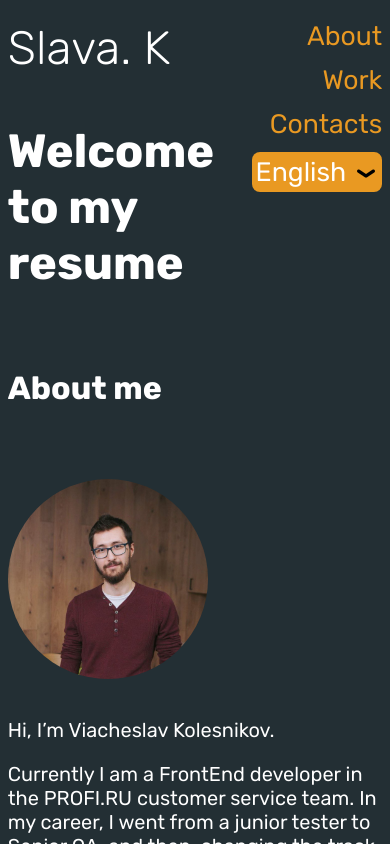
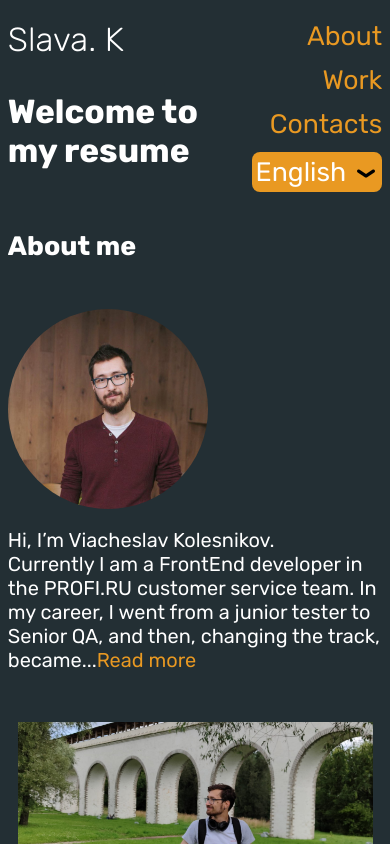
Before and after one commit to DazzlingFame/resume-SPA, a React (Create React App) app: page / in a window 390 px wide. Shown: the top 844 px of the page. Built offline with nearby package versions, Linux system fonts and the light colour scheme.

Commit message:
added spoilers + font fixes

```diff
--- a/src/components/InfoBlock.css
+++ b/src/components/InfoBlock.css
@@ -6,7 +6,6 @@
     display: flex;
     flex-direction: row;
     justify-content: flex-start;
-    padding-top: 20px;
 }
 
 .info_block__image {
--- a/src/components/InfoBlock.tsx
+++ b/src/components/InfoBlock.tsx
@@ -1,8 +1,9 @@
-import React from "react";
+import React, {useState} from "react";
 import '../screen/Resume.css';
 import './InfoBlock.css'
 import {ImageSource, InfoTexts} from "../constants";
 import {getRandomInt} from "../utils/global";
+import {IS_MOBILE_LAYOUT_MEDIA, useMedia} from "../utils/useMedia";
 
 type Props = {
     texts: InfoTexts;
@@ -11,6 +12,8 @@ type Props = {
 }
 
 const InfoBlock: React.FC<Props> = props => {
+    const isMobile = useMedia(IS_MOBILE_LAYOUT_MEDIA);
+    const [isCollapsed, setIsCollapsed] = useState(true);
     const photos = props.photos.map(photo => (
         <img
             key={photo.desc}
@@ -20,10 +23,20 @@ const InfoBlock: React.FC<Props> = props => {
         />
     ));
 
-    const textBlocks = props.texts.mainData.split('\n').map(textBlock => (
-        <p className="small_text" key={getRandomInt(1000)}>
+    const onReadMoreClick = () => {
+        setIsCollapsed(false);
+    }
+
+    const mainText = isMobile && isCollapsed ? props.texts.mainData.substr(0, 200).trimEnd().concat('...') : props.texts.mainData;
+
+    const textBlocks = mainText.split('\n').map((textBlock, index, array) => (
+        <>
+        <span className="small_text" key={getRandomInt(1000)}>
             {textBlock}
-        </p>
+        </span>
+            {index !== array.length - 1 && <br/>}
+        </>
+
     ));
 
     return (
@@ -32,6 +45,9 @@ const InfoBlock: React.FC<Props> = props => {
                 <img src={props.imageSource.source} alt={props.imageSource.desc} className="info_block__image" />
                 <div style={{flexDirection: 'column'}}>
                     {textBlocks}
+                    {props.texts.mainData.length > 200 && isCollapsed && isMobile &&
+                        <span className={"small_text text_link"} onClick={onReadMoreClick}>{props.texts.continue}</span>
+                    }
                     <p className="small_text">
                         {props.texts.skills}
                     </p>
--- a/src/constants.ts
+++ b/src/constants.ts
@@ -85,6 +85,7 @@ export type InfoTexts = {
     header: string,
     mainData: string;
     skills?: string;
+    continue: string;
 }
 
 export type MainTexts = {
@@ -136,6 +137,7 @@ export const multiLanguageTexts: MultiLanguageTexts = {
                 ' with a degree in Software Engineering. It was very interesting to study, we had courses on DBMS, software testing, algorithms, OOP and design patterns that' +
                 ' came in handy in my work. I love sports, cycling in the summer and snowboarding in the winter, it helps to keep fit and unload my head during hard work' +
                 ' days. I also enjoy board games, participating in tournaments and decorating miniatures in the Warhammer 40k universe.',
+            continue: 'Read more',
         },
         ru: {
             header: 'Обо мне',
@@ -147,6 +149,7 @@ export const multiLanguageTexts: MultiLanguageTexts = {
                 'пригодились мне в работе.\n' +
                 'В свободное время я люблю заниматься спортом, велосипедом летом и сноубордом зимой, это помогает поддерживать себя в форме и разгрузить голову в тяжелые рабочие дни. Так же я ' +
                 'увлекаюсь настольными играми, участием в турнирах и художественным оформлением миниатюр в вселенной Warhammer 40k',
+            continue: 'Далее',
         },
     },
     workTexts: {
@@ -161,7 +164,8 @@ export const multiLanguageTexts: MultiLanguageTexts = {
                     "try to automate some of the regressions. From university, I had Java programming skills and the first version of automation was implemented on the BDD framework JBehave, " +
                     "and then, after reflecting on the results, we decided to switch to JS and WebdriverIO. As a result, we have reduced the time for regression testing of both platforms of " +
                     "the mobile application in a team from 1-2 days to 4-6 hours.",
-                skills: 'Skills: Agile, Scrum, Jira, BDD, Manual testing, Regression testing, Mobile testing, Automated testing, WDIO, WebdriverIO'
+                skills: 'Skills: Agile, Scrum, Jira, BDD, Manual testing, Regression testing, Mobile testing, Automated testing, WDIO, WebdriverIO',
+                continue: 'Read more',
             },
             development: {
                 header: 'Development',
@@ -169,7 +173,8 @@ export const multiLanguageTexts: MultiLanguageTexts = {
                     "which replaced old Kotlin and Swift applications. I have solved many tasks of transferring functionality to a new platform and improving it: creating the client side of " +
                     "filters for finding the necessary orders, a Cross-Sell system, in-app notifications, and many others. Over time, the company began to update the site for executors with " +
                     "the subsequent transition to React, in which I also take an active part. \n Now I am a developer at PROFI.RU, who is not afraid of new challenges and is always ready to learn.",
-                skills: 'Skills: TypeScript, JavaScript, CSS, React, React-Native, Flow, Jira, Agile, Scrum'
+                skills: 'Skills: TypeScript, JavaScript, CSS, React, React-Native, Flow, Jira, Agile, Scrum',
+                continue: 'Далее',
             },
         },
         ru: {
@@ -182,7 +187,8 @@ export const multiLanguageTexts: MultiLanguageTexts = {
                     'Компания положительно относилась к инициативам работников, а из-за особенностей спринтов у меня начало появляться свободное время, и мы с моим тимлидом приняли решение предпринять попытку ' +
                     'автоматизации части регрессов. С университета у меня были навыки программирования на Java и первая версия автоматизации была реализована на BDD фреймворке JBehave, а затем, порефлексировав ' +
                     'над результатами мы решили перейти на JS и WebdriverIO. В итоге мы сократили время регрессионного тестирования обеих платформ мобильного приложения в команде с 1-2 дней до 4-6 часов.',
-                skills: 'Навыки: Agile, Scrum, Jira, BDD, Manual testing, Regression testing, Mobile testing, Automated testing, WDIO, WebdriverIO'
+                skills: 'Навыки: Agile, Scrum, Jira, BDD, Manual testing, Regression testing, Mobile testing, Automated testing, WDIO, WebdriverIO',
+                continue: 'Read more',
             },
             development: {
                 header: 'Разработка',
@@ -191,7 +197,8 @@ export const multiLanguageTexts: MultiLanguageTexts = {
                     "создание клиентской части фильтров для поиска нужных заказов, системы Cross-Sell, in-app уведомлений и многие другие. Со временем компания начала обновлять сайт для " +
                     "специалистов с последующим переходом на React, в чем я так же принимаю активное участие. \n" +
                     "Сейчас я developer в PROFI.RU, который не боится новых вызовов и всегда готов учиться.",
-                skills: 'Навыки: TypeScript, JavaScript, CSS, React, React-Native, Flow, Jira, Agile, Scrum'
+                skills: 'Навыки: TypeScript, JavaScript, CSS, React, React-Native, Flow, Jira, Agile, Scrum',
+                continue: 'Далее',
             },
         },
     },
--- a/src/css/variables.css
+++ b/src/css/variables.css
@@ -9,10 +9,10 @@
     --grey: #999999;
 
     /*font-sizes*/
-    --header: 50pt;
-    --header-mobile: 35pt;
+    --header: 40pt;
+    --header-mobile: 25pt;
     --subHeader: 30pt;
-    --subHeader-mobile: 24pt;
+    --subHeader-mobile: 20pt;
     --regular: 20pt;
     --regular-mobile: 15pt;
     --small: 15pt;
--- a/src/screen/Resume.css
+++ b/src/screen/Resume.css
@@ -91,6 +91,10 @@
     user-select: none;
 }
 
+.text_link {
+    color: var(--secondaryColor);
+}
+
 .flat_photo__container {
     display: flex;
     flex-direction: row;
```
